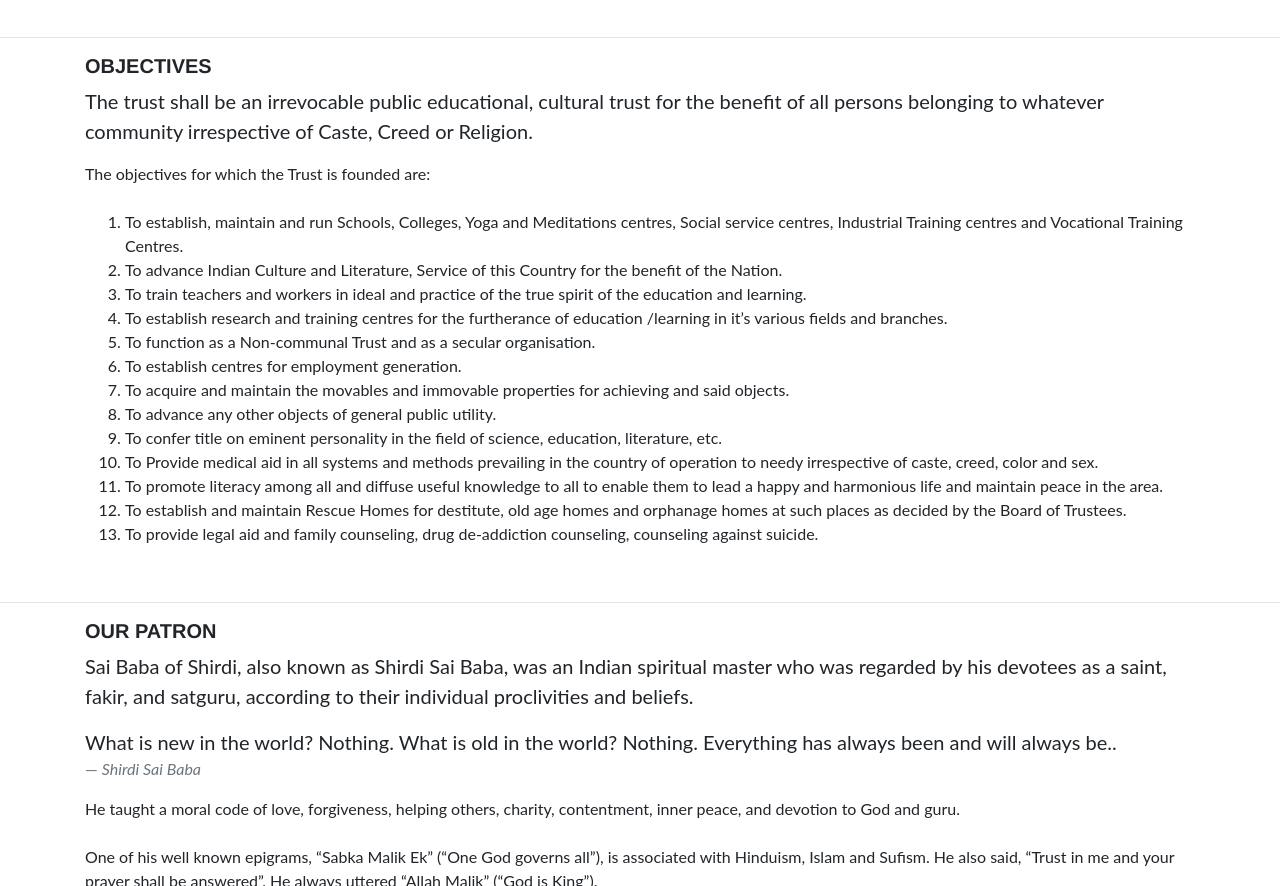
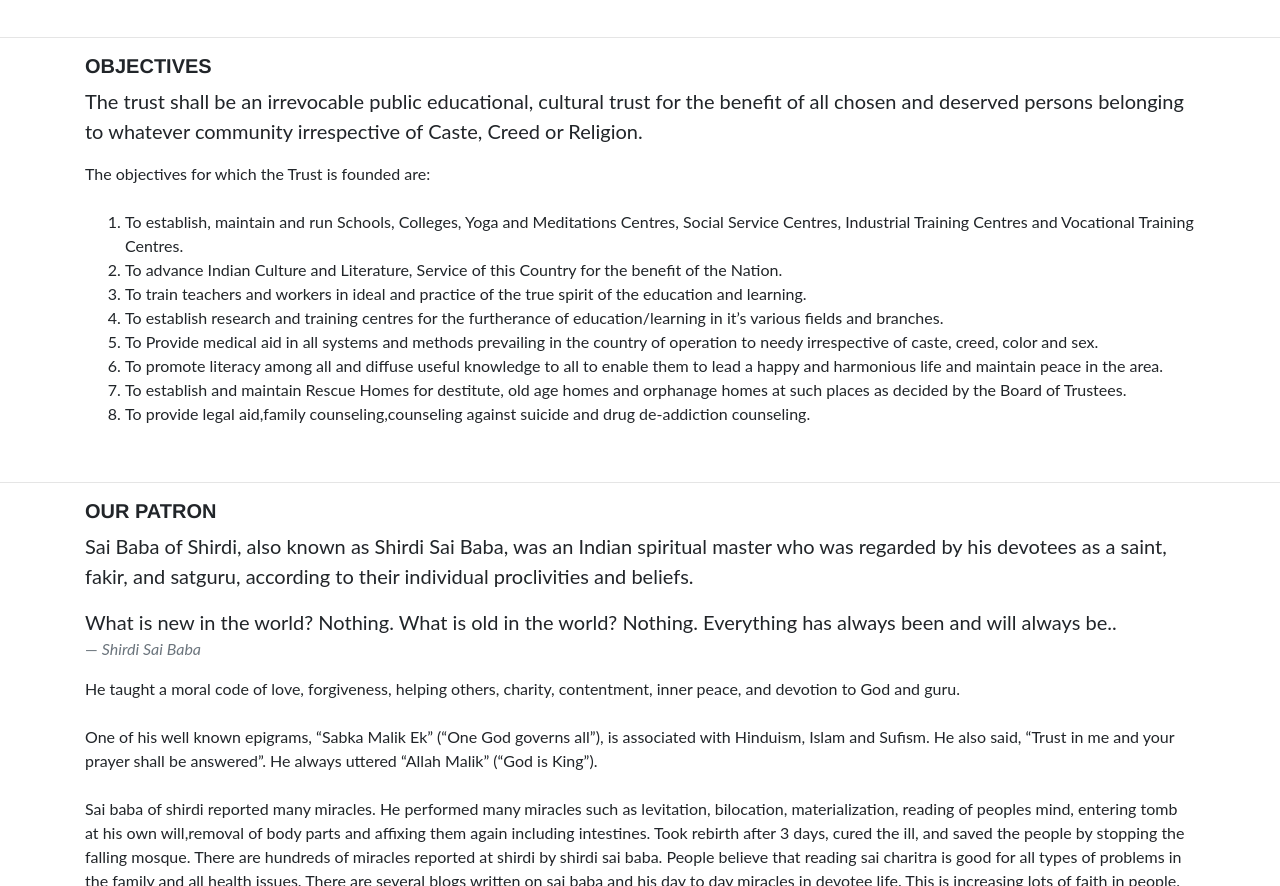
Before and after one commit to KiranRiddle7/SriSaiTrust, a website: page aboutus.html in a window 1280 px wide. Shown: the part 1096-1982 px from the top of the page. Drawn offline with nearby package versions, Linux system fonts and the light colour scheme; a web font is replaced by a local one.

Commit message:
Update aboutus.html

```diff
--- a/aboutus.html
+++ b/aboutus.html
@@ -258,7 +258,7 @@
           <h5> Objectives </h5>
 
           <p>
-                 The trust shall be an irrevocable public educational, cultural trust for the benefit of all persons belonging to whatever community irrespective of Caste, Creed or Religion.
+                 The trust shall be an irrevocable public educational, cultural trust for the benefit of all chosen and deserved persons belonging to whatever community irrespective of Caste, Creed or Religion.
 
           </p>
 
@@ -267,19 +267,14 @@
 
            <ol>
 
-            <li> To establish, maintain and run Schools, Colleges, Yoga and Meditations centres, Social service centres, Industrial Training centres and Vocational Training Centres. </li>
+            <li>To establish, maintain and run Schools, Colleges, Yoga and Meditations Centres, Social Service Centres, Industrial Training Centres and Vocational Training Centres. </li>
             <li>To advance Indian Culture and Literature, Service of this Country for the benefit of the Nation.</li>
             <li>To train teachers and workers in ideal and practice of the true spirit of the education and learning.</li>
-            <li>To establish research and training centres for the furtherance of education /learning in it’s various fields and branches.</li>
-            <li>To function as a Non-communal Trust and as a secular organisation.</li>
-            <li> To establish centres for employment generation.</li>
-            <li>To acquire and maintain the movables and immovable properties for achieving and said objects.</li>
-            <li>To advance any other objects of general public utility.</li>
-            <li>To confer title on eminent personality in the field of science, education, literature, etc.</li>
+            <li>To establish research and training centres for the furtherance of education/learning in it’s various fields and branches.</li>
             <li>To Provide medical aid in all systems and methods prevailing in the country of operation to needy irrespective of caste, creed, color and sex.</li>
-            <li> To promote literacy among all and diffuse useful knowledge to all to enable them to lead a happy and harmonious life and maintain peace in the area.</li>
+            <li>To promote literacy among all and diffuse useful knowledge to all to enable them to lead a happy and harmonious life and maintain peace in the area.</li>
             <li>To establish and maintain Rescue Homes for destitute, old  age homes and orphanage homes at such places as decided by the Board of Trustees.</li>
-            <li>To provide legal aid and family counseling, drug de-addiction counseling, counseling against suicide. </li>
+            <li>To provide legal aid,family counseling,counseling against suicide and drug de-addiction counseling. </li>
 
             </ol>
 
```
